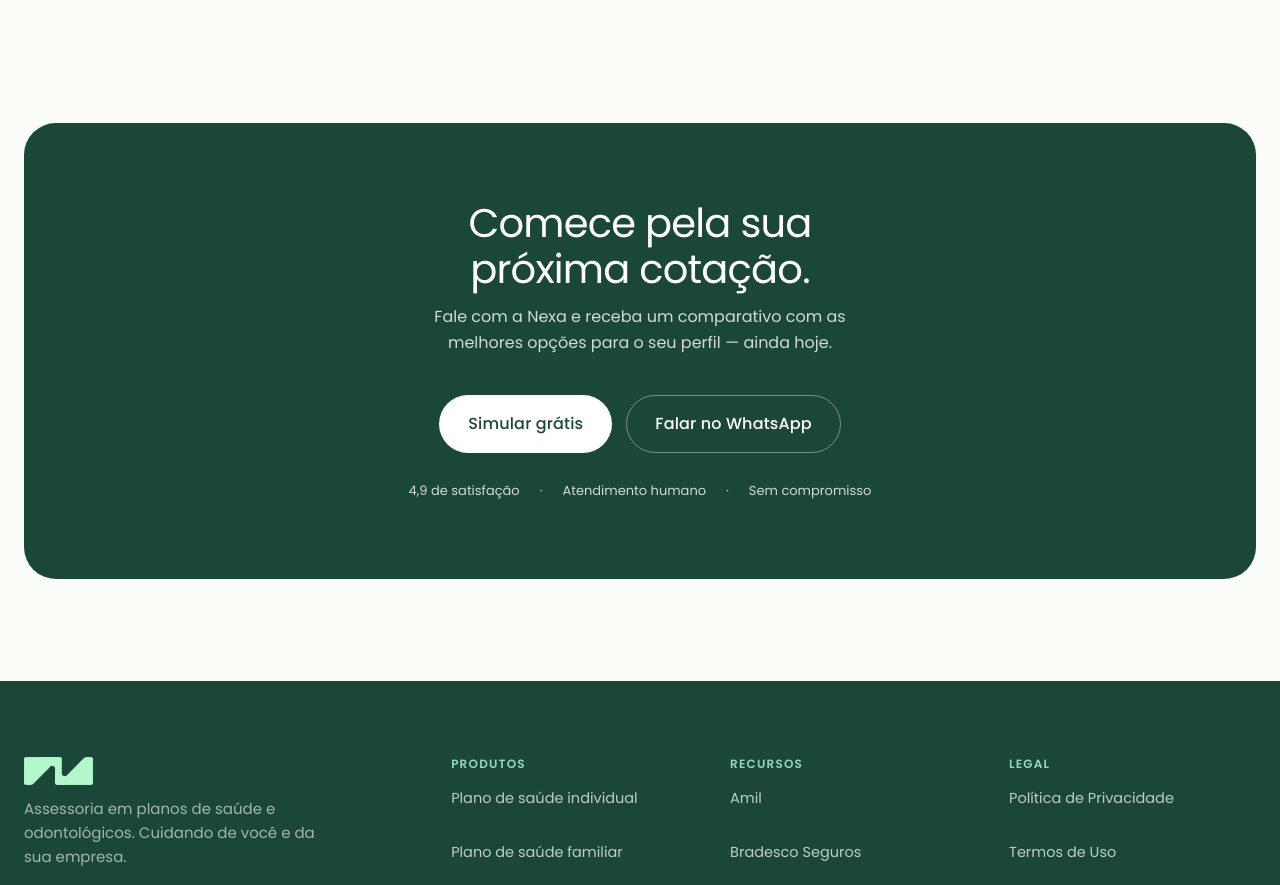
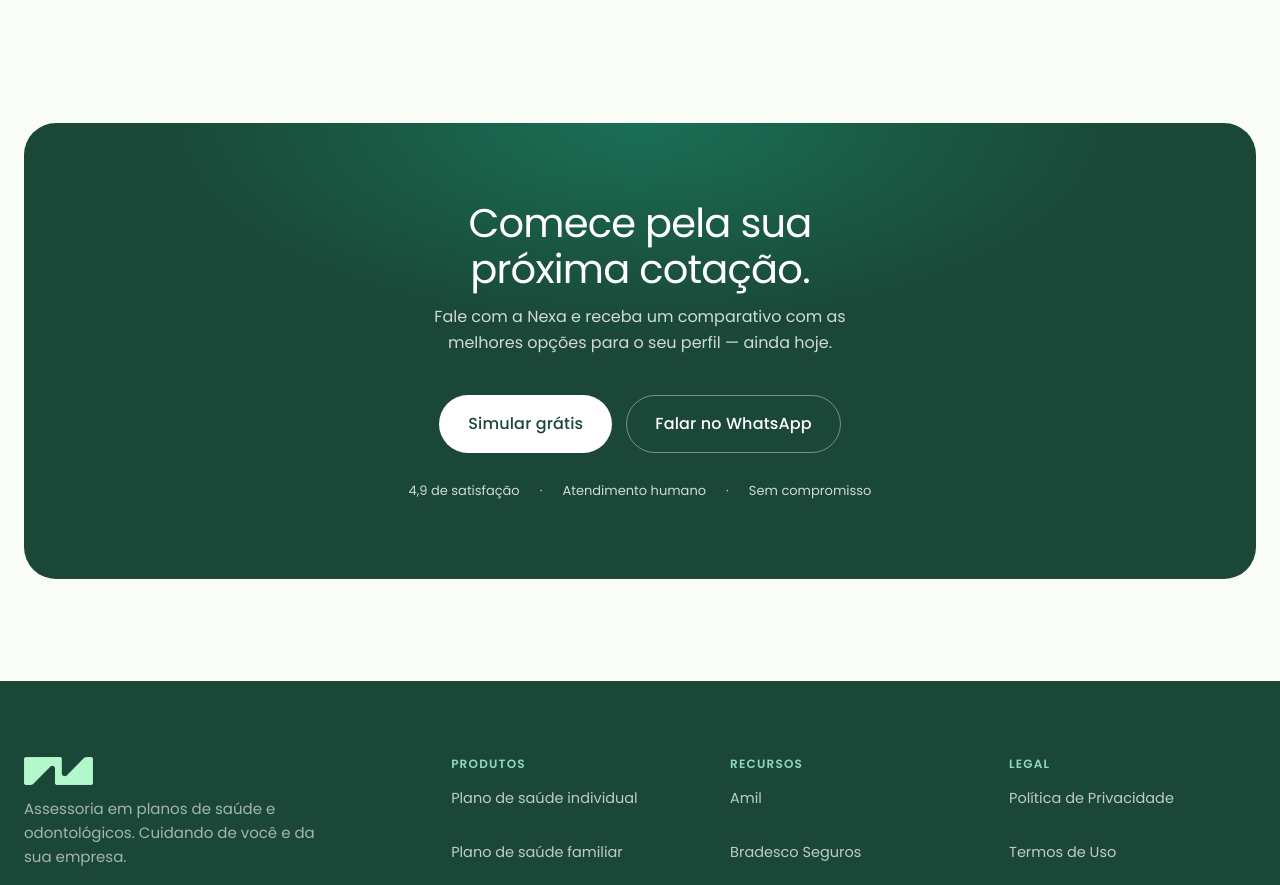
Before and after one commit to alexxsouzaa/Nexa-Seguros, a React (Vite) app: page / in a window 1280 px wide. Shown: the part 9080-9965 px from the top of the page. Built offline with nearby package versions, Linux system fonts and the light colour scheme.

Commit message:
fix(css): restaurar backdrop-filter no nav e corrigir gradiente do CTA

```diff
--- a/src/styles.css
+++ b/src/styles.css
@@ -189,7 +189,6 @@ main:focus, section:focus { outline: none; box-shadow: none; }
   position: fixed; top: 0; left: 0; right: 0; z-index: 100;
   background: color-mix(in srgb, var(--bg) 80%, transparent);
   backdrop-filter: blur(12px) saturate(1.3);
-  -webkit-backdrop-filter: blur(12px) saturate(1.3);
   border-bottom: 1px solid var(--border);
   transition: background-color 0.2s ease, border-color 0.2s ease, box-shadow 0.2s ease;
 }
@@ -747,7 +746,7 @@ main:focus, section:focus { outline: none; box-shadow: none; }
 
 /* ---------- 15. CTA FINAL ---------- */
 .cta-final { position: relative; overflow: hidden; background: var(--inst); color: var(--white); border-radius: var(--radius-xl); }
-.cta-final::before { content: ""; position: absolute; inset: 0; background: radial-gradient(700px 300px at 50% 0%, background: var(--brand-45);, transparent 70%); }
+.cta-final::before { content: ""; position: absolute; inset: 0; background: radial-gradient(700px 300px at 50% 0%, var(--brand-45), transparent 70%); }
 .cta-inner { position: relative; z-index: 1; padding: clamp(48px,6vw,80px) clamp(24px,5vw,64px); text-align: center; display: flex; flex-direction: column; align-items: center; }
 .cta-inner h2 { color: var(--white); max-width: 18ch; margin-bottom: 12px; }
 .cta-inner p { color: var(--white-80); max-width: 46ch; }
@@ -994,7 +993,7 @@ main:focus, section:focus { outline: none; box-shadow: none; }
 }
 
 /* ---------- 23. UTILITARIOS EXTRAS ---------- */
-.glass { background: var(--glass-bg); backdrop-filter: blur(14px) saturate(1.3); -webkit-backdrop-filter: blur(14px) saturate(1.3); border: 1px solid var(--glass-border); }
+.glass { background: var(--glass-bg); backdrop-filter: blur(14px) saturate(1.3); border: 1px solid var(--glass-border); }
 
 /* Linha de confianca (texto) */
 .trust-line { text-align: center; color: var(--fg-muted); font-size: 14px; margin: 0 0 28px; }
```
